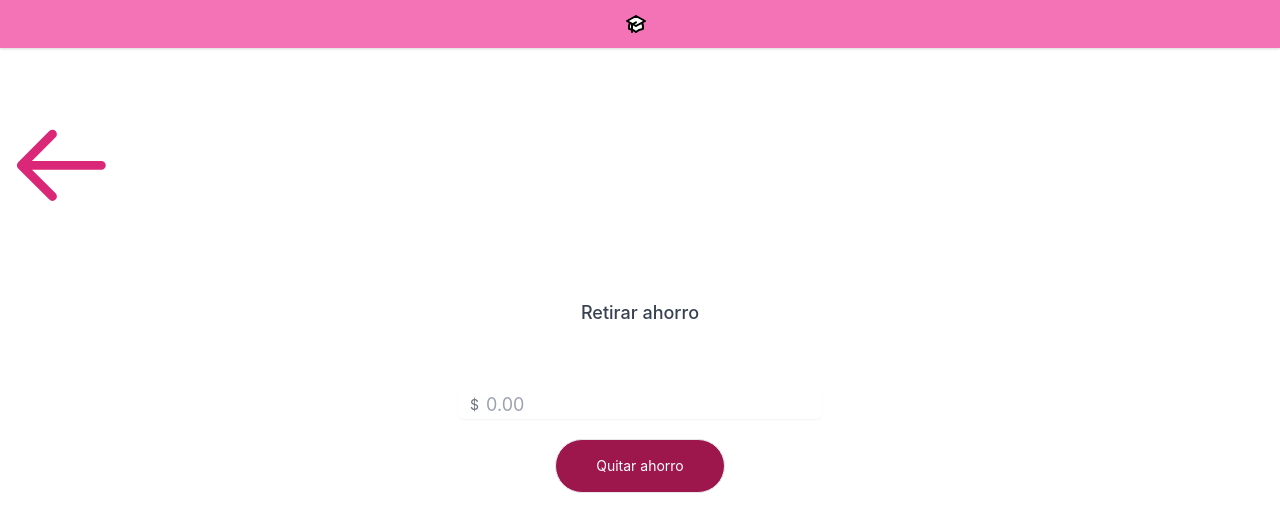
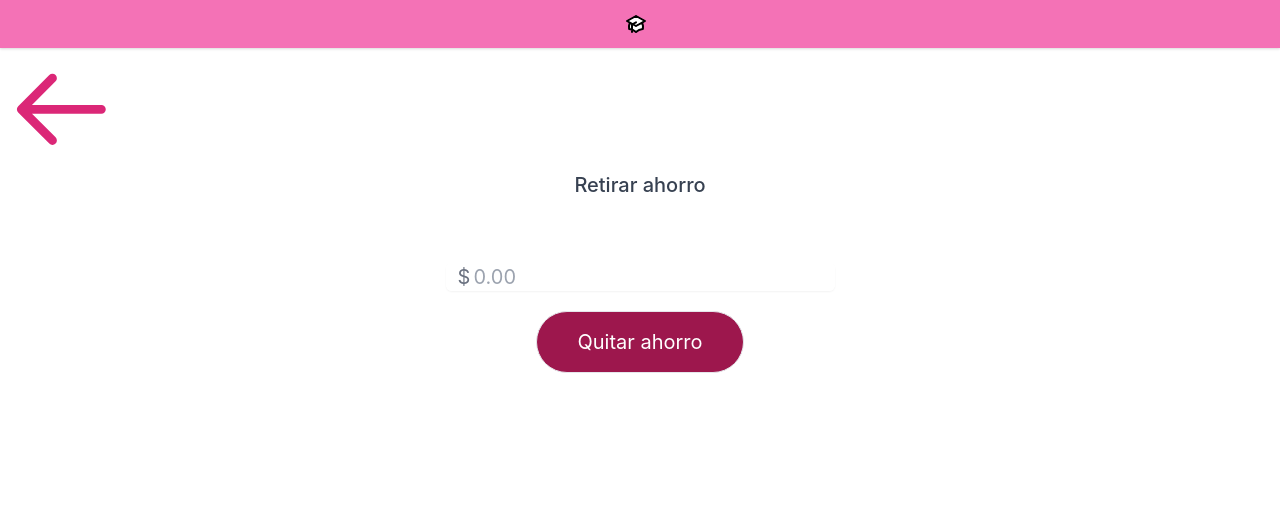
Before and after one commit to rigobertoalag/ahorros-ds, a React (Create React App) app: page /rmv-ahorro in a window 1280 px wide. Shown: the top 532 px of the page. Built offline with nearby package versions, Linux system fonts and the light colour scheme; the HTML template or start-up script is replaced by a standard one.

Commit message:
change mt in aah, rmvah and bckbtn

```diff
--- a/src/components/BackButton.js
+++ b/src/components/BackButton.js
@@ -5,7 +5,7 @@ import {ArrowLeftIcon} from '@heroicons/react/outline'
 export default function BackButton({path}){
     return(
         <div>
-            <Link to={path}><ArrowLeftIcon className="mt-16 mx-2 w-1/12 text-pink-600"/></Link>
+            <Link to={path}><ArrowLeftIcon className="mt-2 mx-2 w-1/12 text-pink-600"/></Link>
         </div>
     )
 }
--- a/src/pages/AddAhorro.js
+++ b/src/pages/AddAhorro.js
@@ -7,16 +7,16 @@ export default function AddAhorro() {
         <>
             <BackButton path='/home'/>
             <div className="grid grid-cols-1 justify-items-center items-center mt-2">
-                <label for="price" className="block text-lg font-medium text-gray-700">Añadir ahorro</label>
+                <label for="price" className="block text-xl font-medium text-gray-700">Añadir ahorro</label>
                 <div className="mt-16 relative rounded-md shadow-sm">
                     <div className="absolute inset-y-0 left-0 pl-3 flex items-center pointer-events-none">
-                        <span className="text-gray-500 sm:text-sm">
+                        <span className="text-gray-500 sm:text-xl">
                             $
                     </span>
                     </div>
-                    <input type="text" name="price" id="price" className="focus:ring-indigo-500 focus:border-indigo-500 block w-full pl-7 pr-12 sm:text-lg border-gray-300 rounded-md" placeholder="0.00" />
+                    <input type="number" name="price" id="price" className="focus:ring-indigo-500 focus:border-indigo-500 block w-full pl-7 pr-12 sm:text-xl border-gray-300 rounded-md" placeholder="0.00" />
                 </div>
-                <a role="button" className="bg-pink-500 hover:bg-pink-600 text-white text-sm px-10 py-4 border rounded-full mt-5">
+                <a role="button" className="bg-pink-500 hover:bg-pink-600 text-white text-xl px-10 py-4 border rounded-full mt-5">
                     Añadir ahorro
             </a>
             </div>
--- a/src/pages/RmvAhorro.js
+++ b/src/pages/RmvAhorro.js
@@ -6,17 +6,17 @@ export default function RmvAhorro() {
     return (
         <>
             <BackButton path='/home' />
-            <div className="grid grid-cols-1 justify-items-center items-center mt-20">
-                <label for="price" className="block text-lg font-medium text-gray-700">Retirar ahorro</label>
+            <div className="grid grid-cols-1 justify-items-center items-center mt-2">
+                <label for="price" className="block text-xl font-medium text-gray-700">Retirar ahorro</label>
                 <div className="mt-16 relative rounded-md shadow-sm">
                     <div className="absolute inset-y-0 left-0 pl-3 flex items-center pointer-events-none">
-                        <span className="text-gray-500 sm:text-sm">
+                        <span className="text-gray-500 sm:text-xl">
                             $
                     </span>
                     </div>
-                    <input type="text" name="price" id="price" className="focus:ring-indigo-500 focus:border-indigo-500 block w-full pl-7 pr-12 sm:text-lg border-gray-300 rounded-md" placeholder="0.00" />
+                    <input type="number" name="price" id="price" className="focus:ring-indigo-500 focus:border-indigo-500 block w-full pl-7 pr-12 sm:text-xl border-gray-300 rounded-md" placeholder="0.00" />
                 </div>
-                <a role="button" className="bg-pink-800 hover:bg-pink-900 text-white text-sm px-10 py-4 border rounded-full mt-5">
+                <a role="button" className="bg-pink-800 hover:bg-pink-900 text-white text-xl px-10 py-4 border rounded-full mt-5">
                     Quitar ahorro
             </a>
             </div>
```
